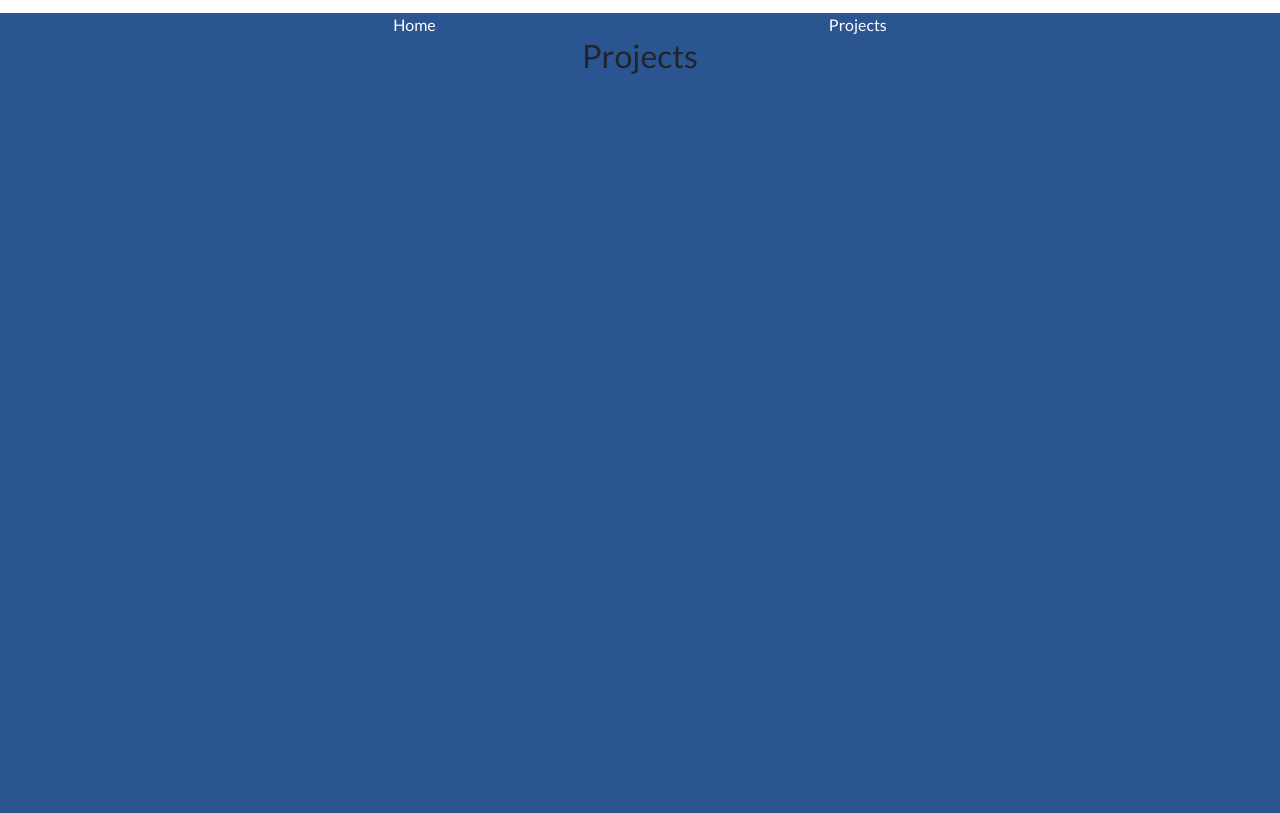
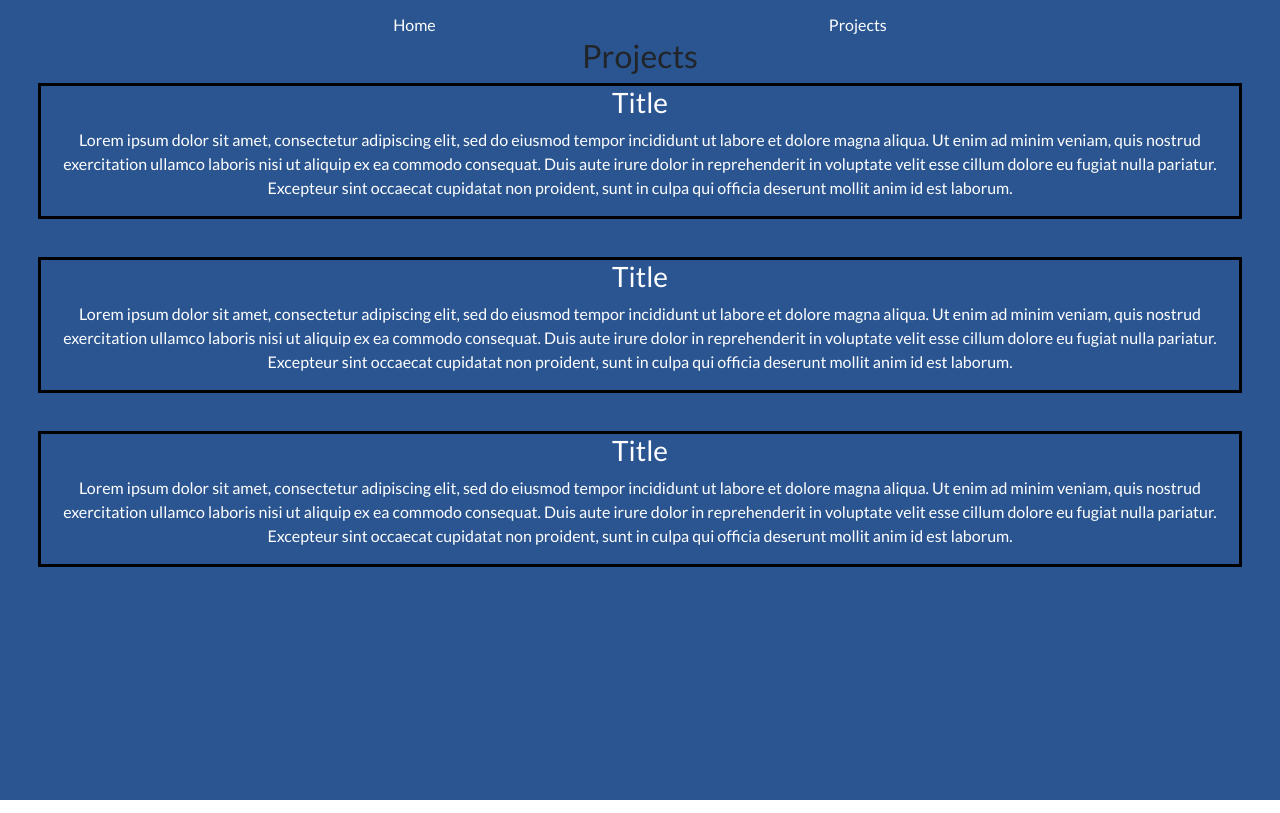
Before and after one commit to april5622/Portfolio, a React (Create React App) app in the folder portfolio/: page /projects in a window 1280 px wide. Built offline with nearby package versions, Linux system fonts and the light colour scheme.

Commit message:
created placeholder for project cards

```diff
--- a/portfolio/src/App.css
+++ b/portfolio/src/App.css
@@ -1,7 +1,6 @@
 .App {
   text-align: center;
   font-family: 'Lato', sans-serif;
-  /* border: solid red; */
 }
 
 .ProjectPage{
@@ -9,6 +8,7 @@
   height: 100vh;
   background-color: #2a5591;
 }
+
 
 .bigBox{
   display: flex;
@@ -24,20 +24,16 @@
 .nav{
   display: flex;
   justify-content: space-evenly;
-  margin-top: 1%;
 }
 
 .Home {
   color: white;
+  margin-top: 1%;
 }
 
 .Projects {
   color: white;
-}
-
-.rightBox{
-  width: 50%;
-  height: 100vh;
+  margin-top: 1%;
 }
 
 h1{
@@ -63,3 +59,37 @@
   border-radius: 50%;
   /* margin-top: 40%; */
 }
+
+.rightBox{
+  width: 50%;
+  height: 100vh;
+}
+
+.about-me{
+  margin-right: 3%;
+  margin-left: 3%;
+}
+
+.project-1{
+  border: solid black;
+  color: white;
+  margin-right: 3%;
+  margin-left: 3%;
+  margin-bottom: 3%;
+}
+
+.project-2{
+  border: solid black;
+  color: white;
+  margin-right: 3%;
+  margin-left: 3%;
+  margin-bottom: 3%;
+}
+
+.project-3{
+  border: solid black;
+  color: white;
+  margin-right: 3%;
+  margin-left: 3%;
+  margin-bottom: 3%;
+}
--- a/portfolio/src/components/HomePage.js
+++ b/portfolio/src/components/HomePage.js
@@ -27,8 +27,12 @@
         </div>
         <div className="rightBox">
             <h1>HELLO!</h1>
-            <p>I never thought I would be able to make
-
+            <p className="about-me">
+                ILorem ipsum dolor sit amet, consectetur adipiscing elit, sed do eiusmod tempor incididunt ut
+                labore et dolore magna aliqua. Ut enim ad minim veniam, quis nostrud exercitation ullamco laboris nisi ut
+                aliquip ex ea commodo consequat. Duis aute irure dolor in reprehenderit in voluptate velit esse cillum dolore
+                eu fugiat nulla pariatur. Excepteur sint occaecat cupidatat non proident, sunt in culpa qui officia deserunt mollit
+                anim id est laborum.
             </p>
         </div>
       </div>
--- a/portfolio/src/components/ProjectsPage.js
+++ b/portfolio/src/components/ProjectsPage.js
@@ -9,6 +9,45 @@
                 <Link className="Projects" to="/projects">Projects</Link>
             </div>
             <h2>Projects</h2>
+            <div className="project-1">
+                <h3>Title</h3>
+                <p className="project-card-1">
+                    Lorem ipsum dolor sit amet, consectetur adipiscing elit,
+                    sed do eiusmod tempor incididunt ut labore et dolore magna
+                    aliqua. Ut enim ad minim veniam, quis nostrud exercitation
+                    ullamco laboris nisi ut aliquip ex ea commodo consequat. Duis
+                    aute irure dolor in reprehenderit in voluptate velit esse cillum
+                    dolore eu fugiat nulla pariatur. Excepteur sint occaecat cupidatat
+                    non proident, sunt in culpa qui officia deserunt mollit anim id
+                    est laborum.
+                </p>
+            </div>
+            <div className="project-2">
+                <h3>Title</h3>
+                <p className="project-card-2">
+                    Lorem ipsum dolor sit amet, consectetur adipiscing elit,
+                    sed do eiusmod tempor incididunt ut labore et dolore magna
+                    aliqua. Ut enim ad minim veniam, quis nostrud exercitation
+                    ullamco laboris nisi ut aliquip ex ea commodo consequat. Duis
+                    aute irure dolor in reprehenderit in voluptate velit esse cillum
+                    dolore eu fugiat nulla pariatur. Excepteur sint occaecat cupidatat
+                    non proident, sunt in culpa qui officia deserunt mollit anim id
+                    est laborum.
+                </p>
+            </div>
+            <div className="project-3">
+                <h3>Title</h3>
+                <p className="project-card-3">
+                    Lorem ipsum dolor sit amet, consectetur adipiscing elit,
+                    sed do eiusmod tempor incididunt ut labore et dolore magna
+                    aliqua. Ut enim ad minim veniam, quis nostrud exercitation
+                    ullamco laboris nisi ut aliquip ex ea commodo consequat. Duis
+                    aute irure dolor in reprehenderit in voluptate velit esse cillum
+                    dolore eu fugiat nulla pariatur. Excepteur sint occaecat cupidatat
+                    non proident, sunt in culpa qui officia deserunt mollit anim id
+                    est laborum.
+                </p>
+            </div>
         </div>
     )
 }
```
